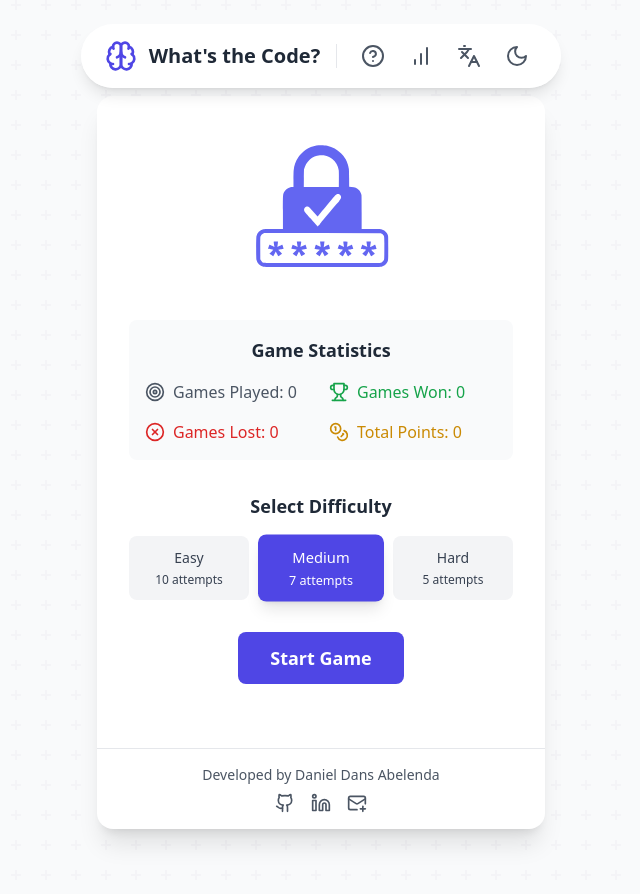
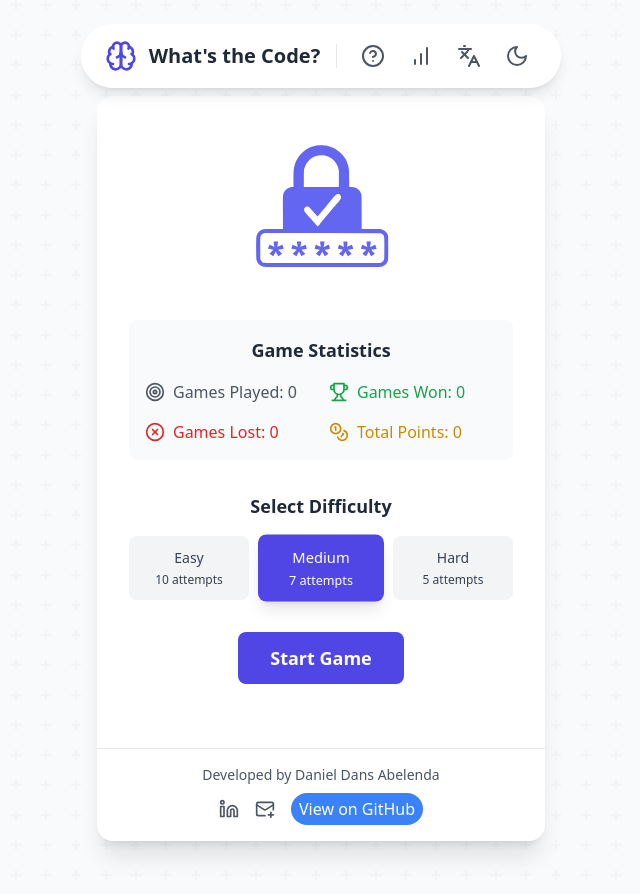
Before and after one commit to DDansAbelenda/whats-the-code-game, a React (Vite) app: page / in a window 1280 px wide. Shown: the top 894 px of the page, without its empty margins (319-959 px from the left). Built offline with nearby package versions, Linux system fonts and the light colour scheme.

Commit message:
update the footer to include a link to GitHub and an email, and add a translation for "View on GitHub".

```diff
--- a/src/components/Footer.tsx
+++ b/src/components/Footer.tsx
@@ -10,15 +10,7 @@
         <p className="text-sm text-gray-600 dark:text-gray-400">
           {t('developedBy')} Daniel Dans Abelenda
         </p>
-        <div className="flex justify-center space-x-4">
-          <a
-            href="https://github.com/DDansAbelenda"
-            target="_blank"
-            rel="noopener noreferrer"
-            className="text-gray-600 dark:text-gray-400 hover:text-gray-900 dark:hover:text-gray-200"
-          >
-            <Github className="w-5 h-5" />
-          </a>
+        <div className="flex justify-center space-x-4 items-center">
           <a
             href="https://www.linkedin.com/in/daniel-dans-abelenda-aa0a1627b/"
             target="_blank"
@@ -35,6 +27,16 @@
           >
             <MailPlus className="w-5 h-5" />
           </a>
+          <div className="flex justify-center space-x-4">
+          <a
+            href="https://github.com/DDansAbelenda/whats-the-code-game"
+            target="_blank"
+            rel="noopener noreferrer"
+            className="px-2 py-1 bg-blue-500 text-white rounded-full hover:bg-blue-700"
+          >
+            {t('viewOnGitHub')}
+          </a>
+        </div>
         </div>
       </div>
     </footer>
--- a/src/i18n/en.ts
+++ b/src/i18n/en.ts
@@ -50,5 +50,6 @@
   restartPenaltyWarning: "If you restart now, you will lose 5 points. Are you sure you want to continue?",
   cancel: "Cancel",
   confirmRestart: "Yes, Restart",
-  returnHome: "Return to Home"
+  returnHome: "Return to Home",
+  viewOnGitHub: "View on GitHub"
 };
--- a/src/i18n/es.ts
+++ b/src/i18n/es.ts
@@ -50,5 +50,6 @@
   restartPenaltyWarning: "Si reinicias ahora, perderás 5 puntos. ¿Estás seguro de que quieres continuar?",
   cancel: "Cancelar",
   confirmRestart: "Sí, Reiniciar",
-  returnHome: "Volver al Inicio"
+  returnHome: "Volver al Inicio",
+  viewOnGitHub: "Ver en GitHub"
 };
```
